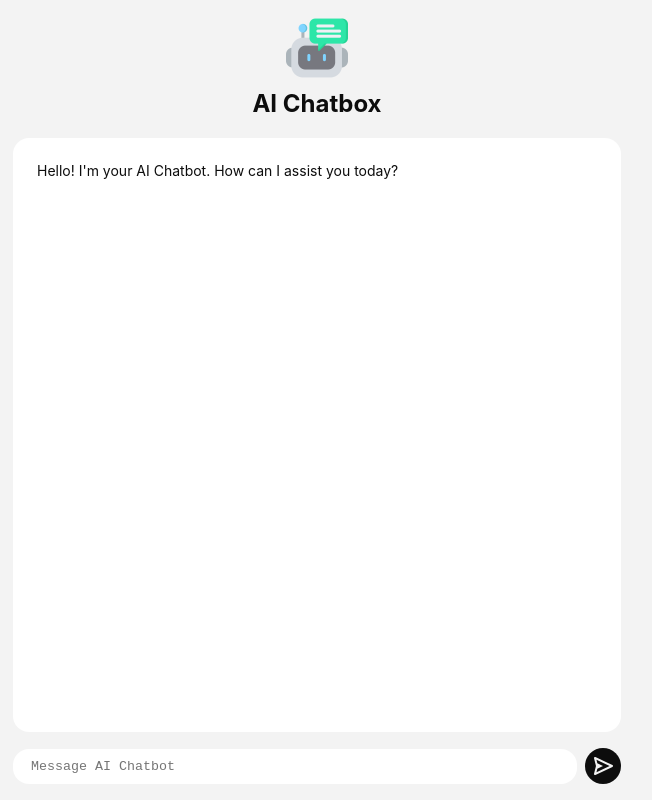
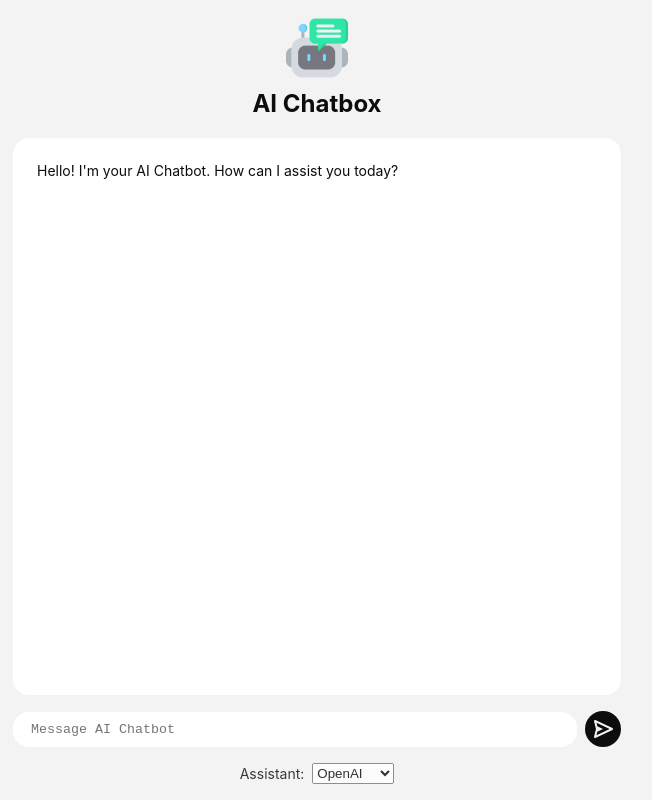
Before and after one commit to samh1996/react-ai-chatbox, a React (Vite) app: page / in a window 1280 px wide. Shown: the whole page, without its empty margins (323-975 px from the left). Built offline with nearby package versions, Linux system fonts and the light colour scheme; no server answers.

Commit message:
Switching between AI models

```diff
--- a/src/App.jsx
+++ b/src/App.jsx
@@ -3,11 +3,13 @@
 import { Chat } from "./components/chat/Chat.jsx";
 import { Controls } from "./components/Controls/Controls.jsx";
 // import { Assistant } from "./assistants/googleai.js";
-import { Assistant } from "./assistants/openai.js";
+import { Assistant as AssistantClass } from "./assistants/openai.js";
 import { Loader } from "./components/Loader/Loader.jsx";
+import { Assistant } from "./components/Assistant/Assistant.jsx";
+
+let assistant;
 
 function App() {
-  const assistant = new Assistant();
   const [messages, setMessages] = useState([]);
   const [isLoading, setIsLoading] = useState(false);
   const [isStreaming, setIsStreaming] = useState(false);
@@ -54,6 +56,10 @@
     }
   }
 
+  function handleAssistantChange(newAssistant) {
+    assistant = newAssistant;
+  }
+
   return (
     <div className={styles.App}>
       {isLoading && <Loader />}
@@ -70,6 +76,7 @@
           isDisabled={isLoading || isStreaming}
         />
       </div>
+      <Assistant onAssistantChange={handleAssistantChange} />
     </div>
   );
 }
--- /dev/null
+++ b/src/components/Assistant/Assistant.jsx
@@ -0,0 +1,38 @@
+import styles from "./Assistant.module.css";
+import { useState, useEffect } from "react";
+import OpenAI from "openai";
+import { Assistant as OpenAIAssistant } from "../../assistants/openai.js";
+import { Assistant as GoogleAIAssistant } from "../../assistants/googleai.js";
+
+const assistantMap = {
+  openai: OpenAIAssistant,
+  googleai: GoogleAIAssistant,
+};
+
+export function Assistant({ onAssistantChange }) {
+  const [value, setValue] = useState("openai");
+
+  function handleValueChange(event) {
+    setValue(event.target.value);
+  }
+
+  useEffect(() => {
+    const AssistantClass = assistantMap[value];
+
+    if (!AssistantClass) {
+      throw new Error(`Unsupported assistant type: ${value}`);
+    }
+
+    onAssistantChange(new AssistantClass());
+  }, [value]);
+
+  return (
+    <div className={styles.Assistant}>
+      <span>Assistant:</span>
+      <select defaultValue={value} onChange={handleValueChange}>
+        <option value="openai">OpenAI</option>
+        <option value="googleai">Google AI</option>
+      </select>
+    </div>
+  );
+}
--- /dev/null
+++ b/src/components/Assistant/Assistant.module.css
@@ -0,0 +1,7 @@
+.Assistant {
+  display: flex;
+  justify-content: center;
+  gap: 8px;
+  font-size: 14px;
+  opacity: 0.8;
+}
```
